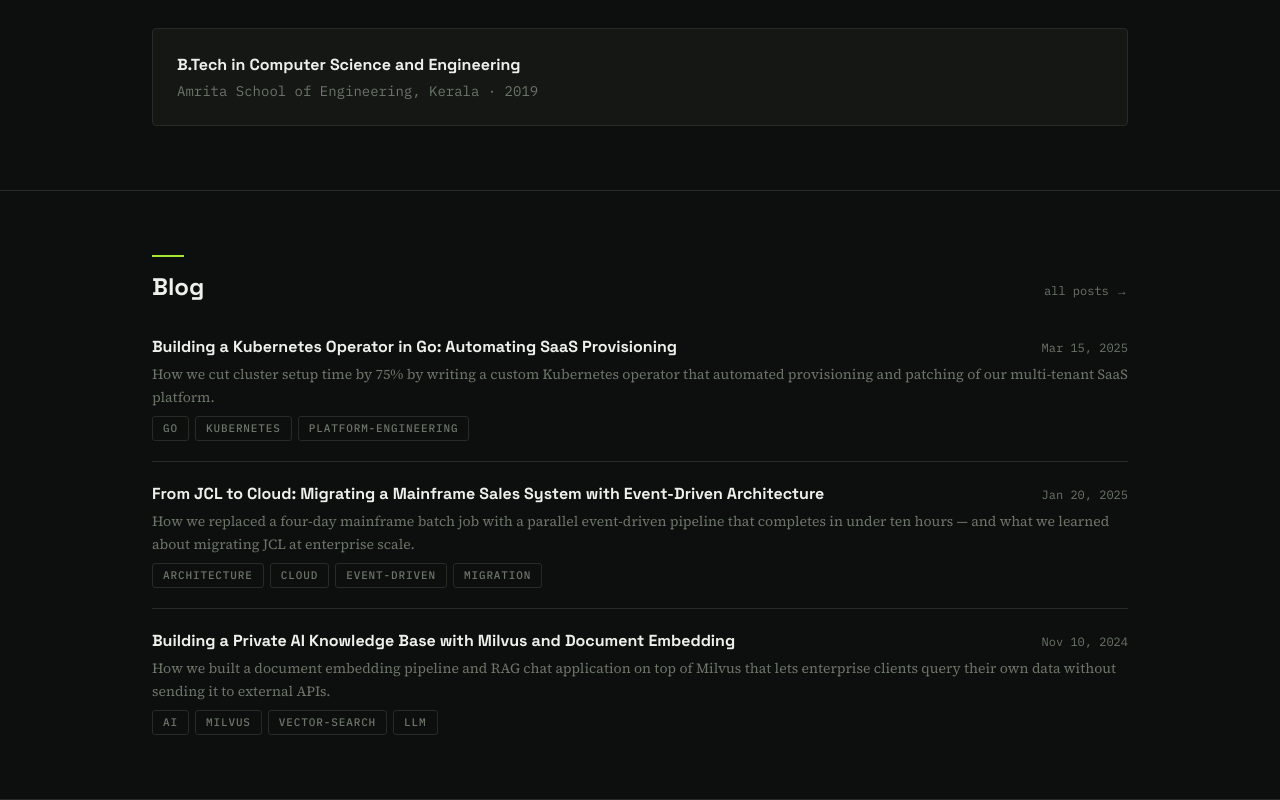
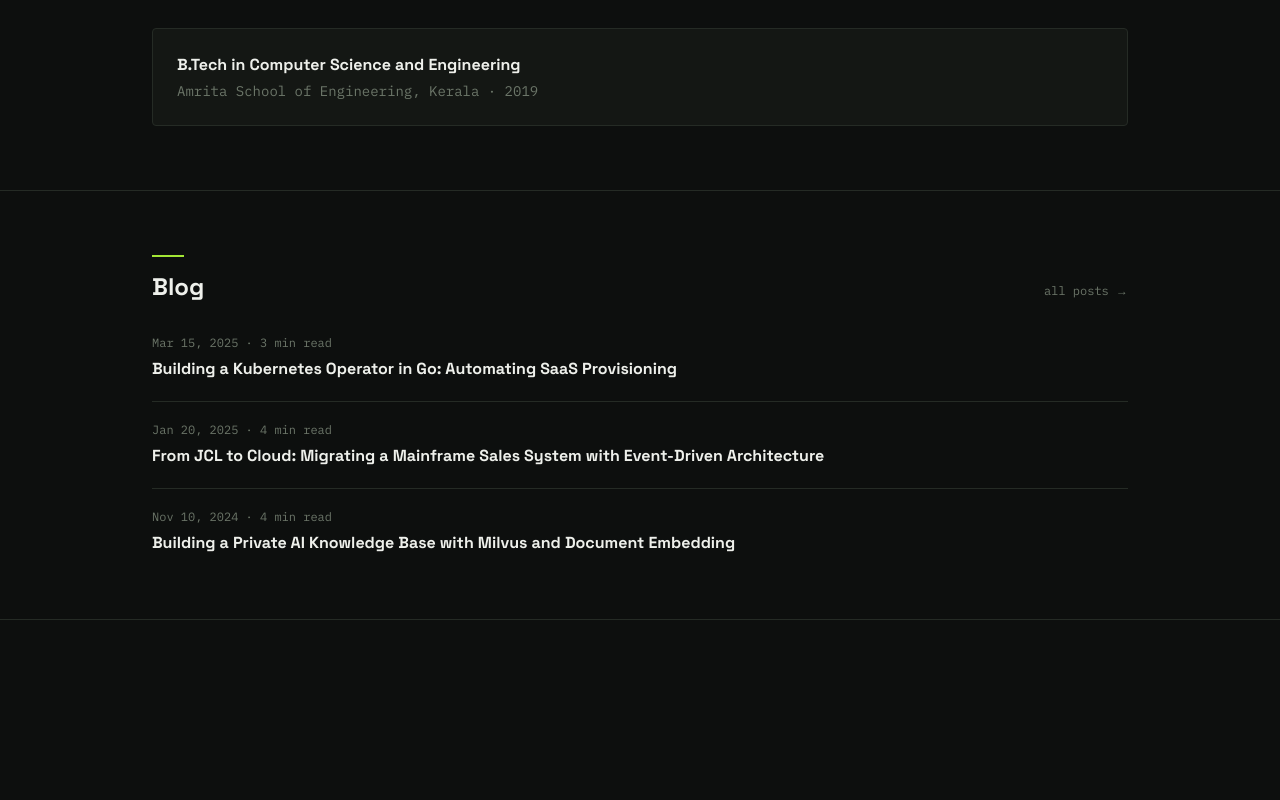
Before and after one commit to Sparker0i/Sparker0i.github.io, a Next.js app: page / in a window 1280 px wide. Shown: the part 3343-4143 px from the top of the page. After the commit the page ends 3963 px from the top, so only its background shows below. Built offline with nearby package versions, Linux system fonts and the light colour scheme.

Commit message:
Modified blog section on homepage

```diff
--- a/app/page.tsx
+++ b/app/page.tsx
@@ -256,28 +256,16 @@ export default function Home() {
                 <Link
                   key={post.slug}
                   href={`/blog/${post.slug}`}
-                  className="group flex flex-col gap-1 py-5 first:pt-0 last:pb-0 hover:opacity-80 transition-opacity"
+                  className="group flex flex-col gap-1.5 py-5 first:pt-0 last:pb-0 hover:opacity-80 transition-opacity"
                 >
-                  <div className="flex flex-wrap items-baseline justify-between gap-2">
-                    <span className="font-display text-base font-bold text-text-bright group-hover:text-accent transition-colors">
-                      {post.title}
-                    </span>
-                    <span className="shrink-0 font-mono text-xs text-text-muted">
-                      {new Date(post.date).toLocaleDateString('en-US', { year: 'numeric', month: 'short', day: 'numeric' })}
-                    </span>
-                  </div>
-                  {post.excerpt && (
-                    <p className="font-body text-sm leading-relaxed text-text-muted line-clamp-2">
-                      {post.excerpt}
-                    </p>
-                  )}
-                  {post.tags.length > 0 && (
-                    <div className="mt-1 flex flex-wrap gap-1.5">
-                      {post.tags.map((tag) => (
-                        <span key={tag} className="tag tag-muted">{tag}</span>
-                      ))}
-                    </div>
-                  )}
+                  <span className="font-mono text-xs text-text-muted">
+                    {new Date(post.date).toLocaleDateString('en-US', { year: 'numeric', month: 'short', day: 'numeric' })}
+                    {' · '}
+                    {post.readingTime} min read
+                  </span>
+                  <span className="font-display text-base font-bold text-text-bright group-hover:text-accent transition-colors">
+                    {post.title}
+                  </span>
                 </Link>
               ))}
             </div>
```
